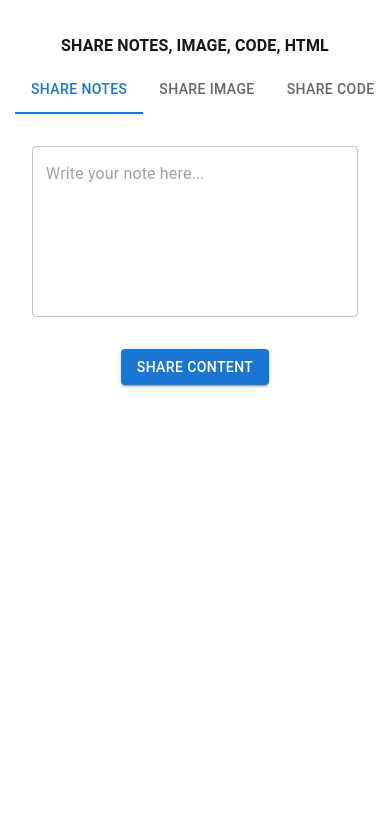
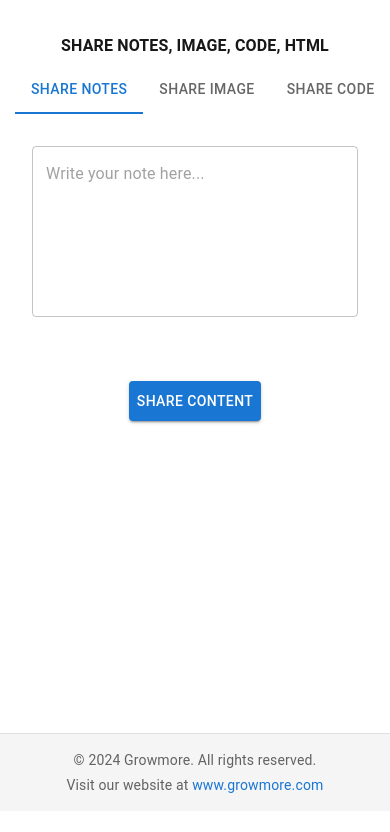
Before and after one commit to saikumarnavara/sharenotes_fe, a Next.js app: page / in a window 390 px wide. Shown: the top 832 px of the page. Built offline with nearby package versions, Linux system fonts and the light colour scheme.

Commit message:
added footer and made mb responsive

```diff
--- /dev/null
+++ b/app/[id]/Footer.js
@@ -0,0 +1,35 @@
+import React from "react";
+import { Box, Typography, Link } from "@mui/material";
+
+const Footer = () => {
+  const currentYear = new Date().getFullYear();
+
+  return (
+    <Box
+      sx={{
+        backgroundColor: "#f5f5f5",
+        padding: { xs: 2, sm: 3 },
+        textAlign: "center",
+        borderTop: "1px solid #e0e0e0",
+        marginTop: "auto",
+      }}
+    >
+      <Typography variant="body2" color="textSecondary" gutterBottom>
+        &copy; {currentYear} Growmore. All rights reserved.
+      </Typography>
+      <Typography variant="body2" color="textSecondary">
+        Visit our website at{" "}
+        <Link
+          href="https://www.grow-more-psi.vercel.app"
+          target="_blank"
+          rel="noopener noreferrer"
+          underline="hover"
+        >
+          www.growmore.com
+        </Link>
+      </Typography>
+    </Box>
+  );
+};
+
+export default Footer;
--- a/app/[id]/page.js
+++ b/app/[id]/page.js
@@ -1,16 +1,10 @@
 import React from "react";
-import {
-  Stack,
-  Paper,
-  Typography,
-  Grid,
-  Box,
-  Button,
-  Link,
-} from "@mui/material";
+import { Stack, Paper, Typography, Grid, Button, Link } from "@mui/material";
 import CopyButton from "./CopyButton";
 import Loader from "./Loader";
 import ImageWithDownloadButton from "./ImageWithDownload";
+import Footer from "./Footer";
+
 // This is a server component
 const NotePage = async ({ params }) => {
   const { id } = params;
@@ -22,7 +16,6 @@ const NotePage = async ({ params }) => {
       cache: "no-store",
     });
 
-    // Check if the response is OK (status 200–299)
     if (!response.ok) {
       if (response.status === 404) {
         throw new Error("Note not found.");
@@ -31,10 +24,8 @@ const NotePage = async ({ params }) => {
       }
     }
 
-    // Parse the response data
     notes = await response.json();
   } catch (err) {
-    // Catch any errors and set the error message
     error = err.message || "Something went wrong.";
     console.error("Error fetching note:", error);
   }
@@ -52,10 +43,9 @@ const NotePage = async ({ params }) => {
         return (
           <Paper
             elevation={3}
-            width="100%"
             sx={{
               backgroundColor: "black",
-              padding: 2,
+              padding: { xs: 1, sm: 2 },
               width: "100%",
               overflow: "scroll",
             }}
@@ -66,10 +56,9 @@ const NotePage = async ({ params }) => {
               gutterBottom
               sx={{
                 fontFamily: "monospace",
-                padding: 2,
-                width: "100%",
+                padding: { xs: 1, sm: 2 },
                 color: "white",
-                overflow: "scroll",
+                overflowX: "scroll",
               }}
             >
               {notes.msg}
@@ -78,9 +67,8 @@ const NotePage = async ({ params }) => {
         );
       case "html":
         return (
-          <Box
-            component="div"
-            sx={{
+          <div
+            style={{
               "& h1, h2, h3, p": {
                 marginBottom: "16px",
               },
@@ -90,7 +78,6 @@ const NotePage = async ({ params }) => {
         );
       case "image":
         return <ImageWithDownloadButton notes={notes} />;
-
       default:
         return (
           <Typography variant="body1" color="textSecondary">
@@ -101,19 +88,8 @@ const NotePage = async ({ params }) => {
   };
 
   return (
-    <Box
-      sx={{
-        minHeight: "100vh",
-        display: "flex",
-        justifyContent: "center",
-        backgroundColor: "rgba(255, 255, 255, 0.1)",
-        padding: 4,
-        marginTop: 4,
-      }}
-    >
-      <Grid container justifyContent="center">
+    <Grid>
       {error ? (
-          // Display a user-friendly error message
         <Grid item xs={12} sm={10} md={8} lg={6}>
           <Paper elevation={3} sx={{ padding: 3, textAlign: "center" }}>
             <Typography variant="h6" gutterBottom color="error">
@@ -125,17 +101,15 @@ const NotePage = async ({ params }) => {
           </Paper>
         </Grid>
       ) : notes ? (
-          // Display the note if available
-          <Grid item width="100%">
+        <Grid item xs={12} sm={12} md={10} lg={8}>
           <Paper
-              elevation={3}
+            elevation={0}
             sx={{
-                padding: 4,
+              padding: { xs: 2, sm: 4 },
               backgroundColor: "rgba(255, 255, 255, 0.2)",
-                boxShadow: "0px 4px 12px rgba(0, 0, 0, 0.1)",
               borderRadius: "12px",
+              width: "100%",
             }}
-              width="100%"
           >
             <Grid
               container
@@ -152,11 +126,7 @@ const NotePage = async ({ params }) => {
               }}
             >
               <Grid item xs={12} md={6}>
-                  <Link
-                    href="/"
-                    underline="none"
-                    sx={{ textDecoration: "none" }}
-                  >
+                <Link href="/" underline="none" sx={{ textDecoration: "none" }}>
                   <Typography
                     gutterBottom
                     sx={{
@@ -168,7 +138,7 @@ const NotePage = async ({ params }) => {
                       fontWeight: "bold",
                       textTransform: "uppercase",
                       letterSpacing: "1px",
-                        fontSize: "1rem",
+                      fontSize: { xs: "0.85rem", sm: "1rem" },
                       cursor: "pointer",
                     }}
                   >
@@ -179,16 +149,15 @@ const NotePage = async ({ params }) => {
 
               <Grid item xs={12} md={6}>
                 <Stack
-                    direction="row"
+                  direction={{ xs: "column", sm: "row" }}
                   spacing={2}
                   sx={{
                     justifyContent: { xs: "flex-start", md: "flex-end" },
                     width: "100%",
-                      overflowX: "auto", // Enables scrolling when content exceeds available width
+                    overflowX: "auto",
                   }}
                 >
                   <CopyButton text={notes.msg} />
-
                   <Button
                     variant="contained"
                     color="primary"
@@ -207,15 +176,16 @@ const NotePage = async ({ params }) => {
               </Grid>
             </Grid>
 
-              {/* Render content based on the response type */}
             {renderContent()}
           </Paper>
         </Grid>
       ) : (
         <Loader />
       )}
+      <Grid item xs={12}>
+        <Footer />
       </Grid>
-    </Box>
+    </Grid>
   );
 };
 
--- a/app/page.js
+++ b/app/page.js
@@ -2,6 +2,7 @@
 
 import { useState, useEffect } from "react";
 import { useTheme } from "@mui/material/styles";
+import Footer from "./[id]/Footer";
 // import MonacoEditor from "react-monaco-editor";
 const MonacoEditor = dynamic(() => import("react-monaco-editor"), {
   ssr: false,
@@ -148,6 +149,7 @@ export default function Home() {
   };
 
   return (
+    <>
       <Box
         display="flex"
         flexDirection="column"
@@ -251,14 +253,26 @@ export default function Home() {
         )}
 
         <Box mt={4}>
+          {/* Only show when activeTab is "shareCode" */}
           {activeTab === "shareCode" && (
-          <Grid container spacing={isMobile ? 2 : 3}>
+            <Grid
+              container
+              spacing={isMobile ? 2 : 3}
+              justifyContent={isMobile ? "center" : "flex-start"}
+              sx={{
+                flexDirection: isMobile ? "column" : "row", // Stack on mobile, row on larger screens
+                alignItems: "center", // Center items vertically in a row layout
+              }}
+            >
               <Grid item xs={12} sm="auto">
                 <Button
                   variant="contained"
                   color="primary"
                   onClick={handlePasteCode}
-                fullWidth={isMobile} // Button takes full width on mobile
+                  fullWidth={isMobile}
+                  sx={{
+                    padding: { xs: "8px", sm: "12px 24px" },
+                  }}
                 >
                   Paste Code
                 </Button>
@@ -266,19 +280,29 @@ export default function Home() {
               <Grid item xs={12} sm="auto">
                 <Button
                   variant="contained"
-                color="secondary"
+                  color="error" // Changed to "error" instead of "danger" for Material-UI color
                   onClick={() => setCode("")}
-                fullWidth={isMobile} // Button takes full width on mobile
+                  fullWidth={isMobile}
+                  sx={{
+                    padding: { xs: "8px", sm: "12px 24px" },
+                  }}
                 >
                   Clear Code
                 </Button>
               </Grid>
             </Grid>
           )}
+
+          {/* Share content button */}
           <Grid
             container
-          justifyContent={isMobile ? "center" : "flex-start"}
+            justifyContent={isMobile ? "center" : "center"}
             spacing={isMobile ? 2 : 3}
+            sx={{
+              mt: 2,
+              flexDirection: isMobile ? "column" : "row", // Stack on mobile, row on larger screens
+              alignItems: "center", // Center items vertically in a row layout
+            }}
           >
             <Grid item xs={12} sm="auto">
               <Button
@@ -286,6 +310,9 @@ export default function Home() {
                 color="primary"
                 onClick={handleShare}
                 fullWidth={isMobile}
+                sx={{
+                  padding: { xs: "8px", sm: "12px 24px" },
+                }}
               >
                 Share Content
               </Button>
@@ -312,7 +339,7 @@ export default function Home() {
               p: 4,
               borderRadius: 2,
               boxShadow: 24,
-            outline: "none", // Ensure no border on focus
+              outline: "none",
             }}
           >
             <Typography variant="h5" fontWeight="bold" gutterBottom>
@@ -327,7 +354,11 @@ export default function Home() {
               {notesURL}
             </Typography>
             <Box display="flex" justifyContent="space-between" mt={2}>
-            <Button variant="contained" color="secondary" onClick={handleCopy}>
+              <Button
+                variant="contained"
+                color="secondary"
+                onClick={handleCopy}
+              >
                 Copy URL
               </Button>
               <Button variant="contained" color="success" onClick={handleOpen}>
@@ -347,5 +378,15 @@ export default function Home() {
         </Modal>
         {loading ? <Loader /> : null}
       </Box>
+      <Grid
+        item
+        xs={12}
+        sx={{
+          marginTop: isMobile ? "280px" : "100px",
+        }}
+      >
+        <Footer />
+      </Grid>
+    </>
   );
 }
```
Lines whose indentation alone changed are shown as unchanged.
